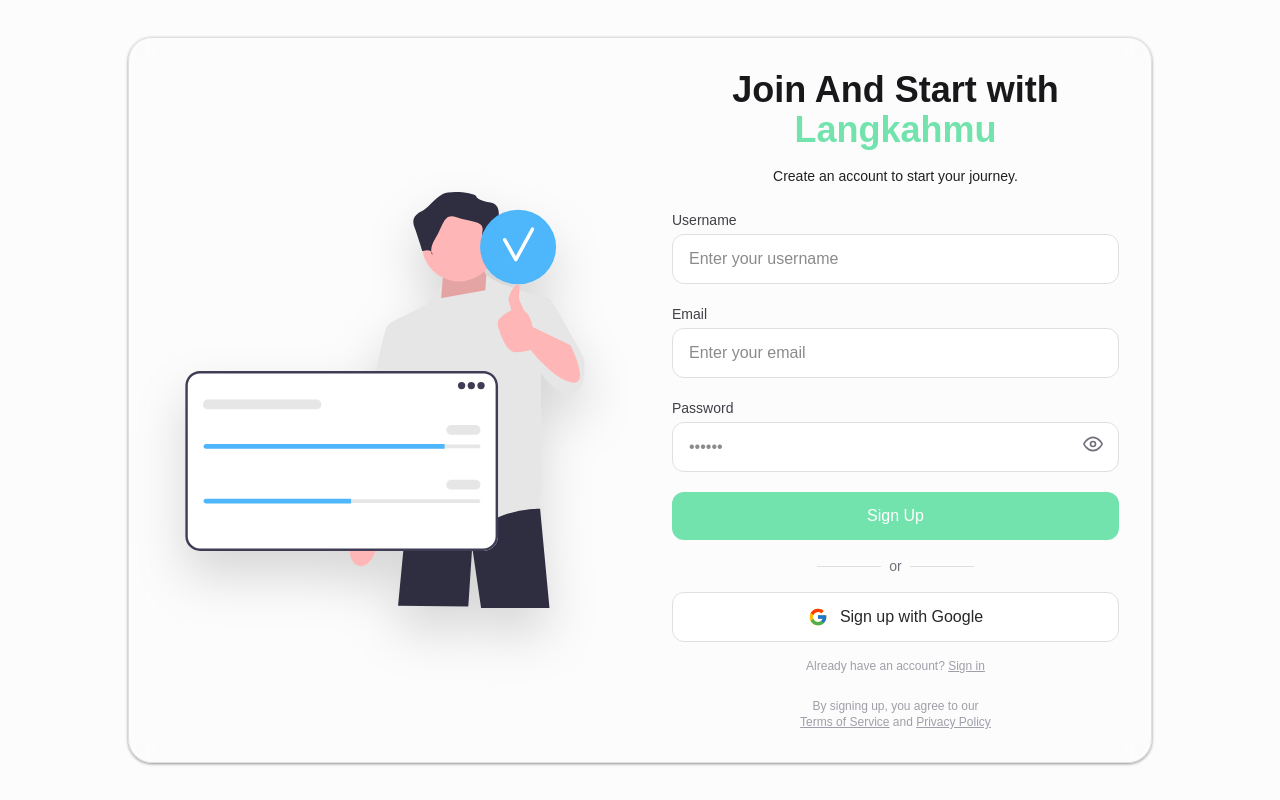
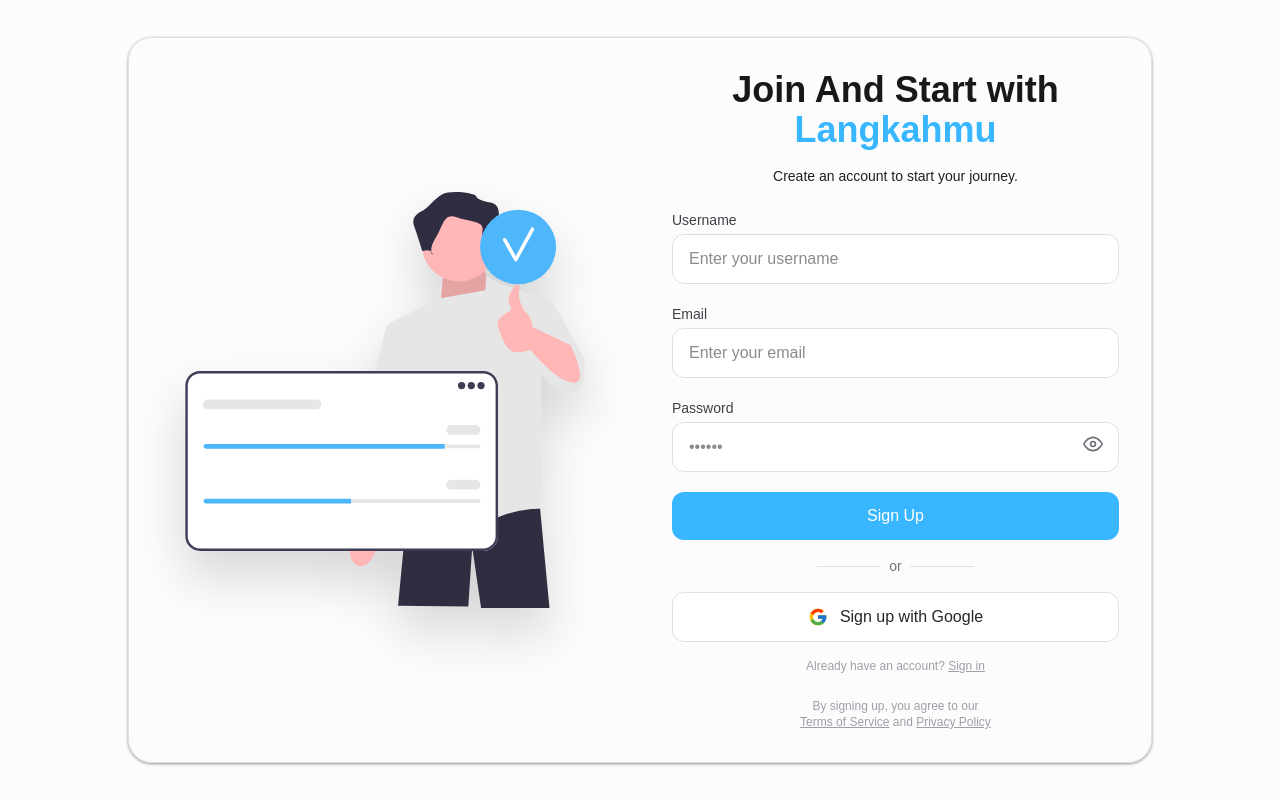
Before and after one commit to ProjectRavel/Langkahmu, a Next.js app: page /register in a window 1280 px wide. Built offline with nearby package versions, Linux system fonts and the light colour scheme.

Commit message:
fix: update UI

```diff
--- a/app/globals.css
+++ b/app/globals.css
@@ -10,7 +10,7 @@
   --card-foreground: #171717;
   --popover: #fcfcfc;
   --popover-foreground: #525252;
-  --primary: #72e3ad;
+  --primary: #38b6ff;
   --primary-foreground: #1e2723;
   --secondary: #fdfdfd;
   --secondary-foreground: #171717;
@@ -22,7 +22,7 @@
   --destructive-foreground: #fffcfc;
   --border: #dfdfdf;
   --input: #f6f6f6;
-  --ring: #72e3ad;
+  --ring: #38b6ff;
   --chart-1: #72e3ad;
   --chart-2: #3b82f6;
   --chart-3: #8b5cf6;
@@ -64,7 +64,7 @@
   --card-foreground: #e2e8f0;
   --popover: #242424;
   --popover-foreground: #a9a9a9;
-  --primary: #1eaaf1;
+  --primary: #38b6ff;
   --primary-foreground: #dde8e3;
   --secondary: #242424;
   --secondary-foreground: #fafafa;
@@ -72,11 +72,11 @@
   --muted-foreground: #a2a2a2;
   --accent: #313131;
   --accent-foreground: #fafafa;
-  --destructive: #541c15;
-  --destructive-foreground: #ede9e8;
+  --destructive: #ca3214;
+  --destructive-foreground: #fffcfc;
   --border: #292929;
   --input: #242424;
-  --ring: #1eaaf1;
+  --ring: #38b6ff;
   --chart-1: #4ade80;
   --chart-2: #60a5fa;
   --chart-3: #a78bfa;
```
